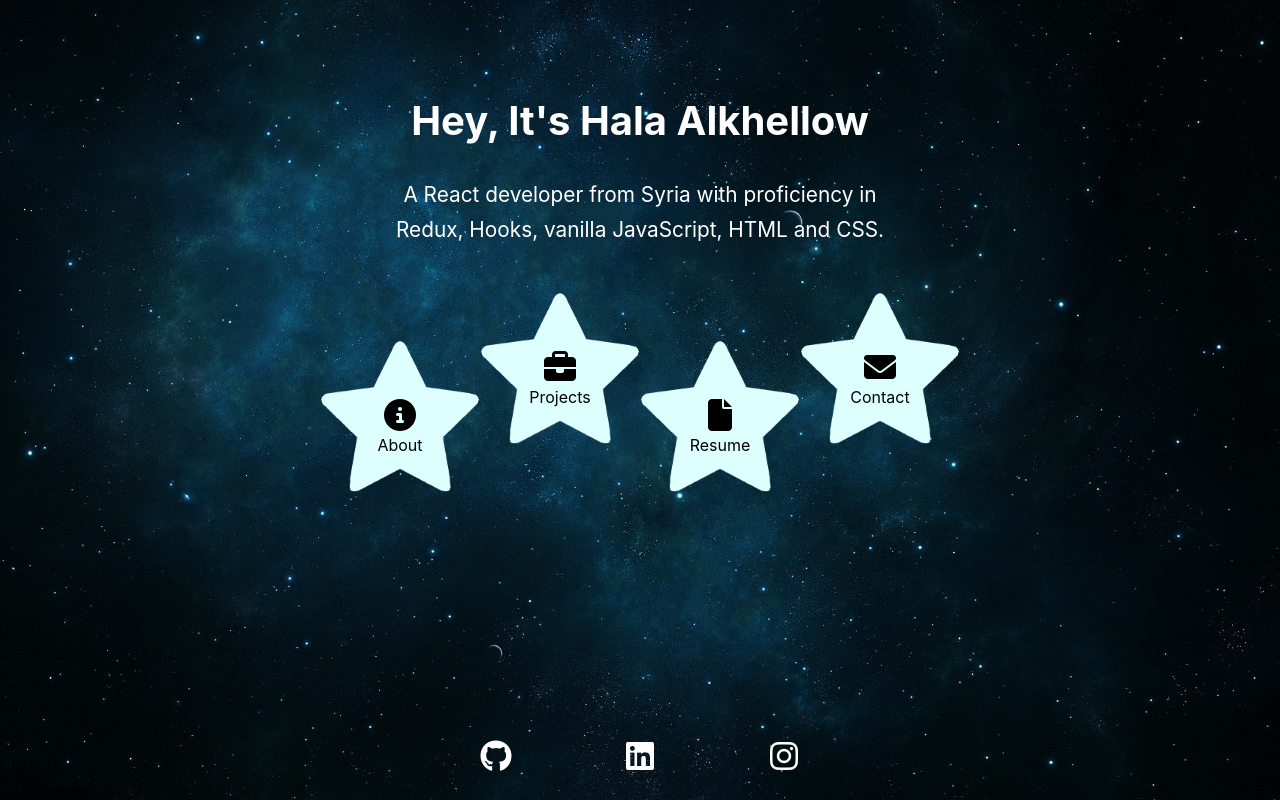
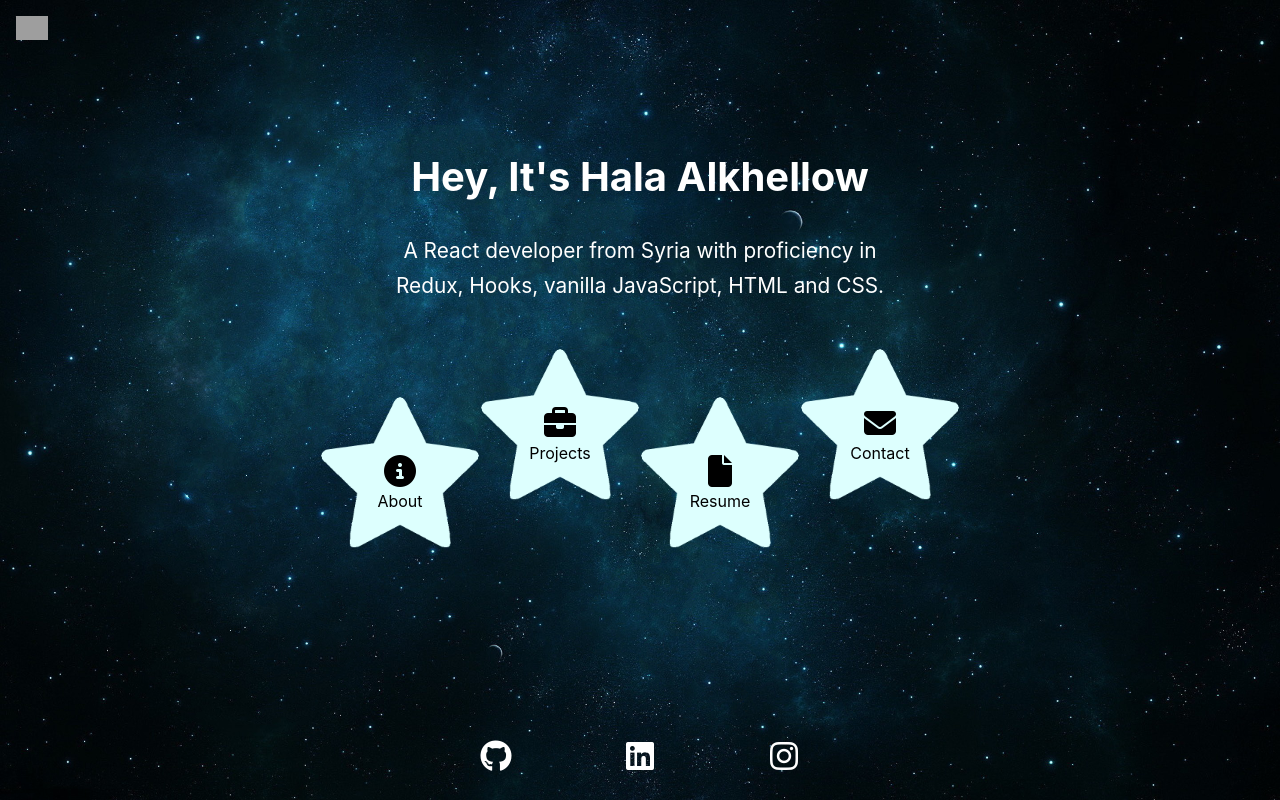
Before and after one commit to halakhellow/portfolio, a React (Create React App) app: page / in a window 1280 px wide. Built offline with nearby package versions, Linux system fonts and the light colour scheme; grey boxes are pictures that could not be loaded.

Commit message:
add Header to HomePage + wrap the name with span for styling purposes

```diff
--- a/src/pages/HomePage/HomePage.js
+++ b/src/pages/HomePage/HomePage.js
@@ -1,5 +1,6 @@
 import React from "react";
 
+import Header from "../../components/Header/Header";
 import Sections from "../../components/Sections/Sections";
 import Footer from "../../components/Footer/Footer";
 
@@ -8,7 +9,10 @@ import "./HomePage.css";
 let HomePage = () => {
   return (
     <div className="HomePage">
-      <h1 className="HomePage-title">Hey, It's Hala Alkhellow</h1>
+      <Header />
+      <h1 className="HomePage-title">
+        Hey, It's <span>Hala Alkhellow</span>
+      </h1>
       <p className="HomePage-bio">
         A React developer from Syria with proficiency in Redux, Hooks, vanilla
         JavaScript, HTML and CSS.
```
